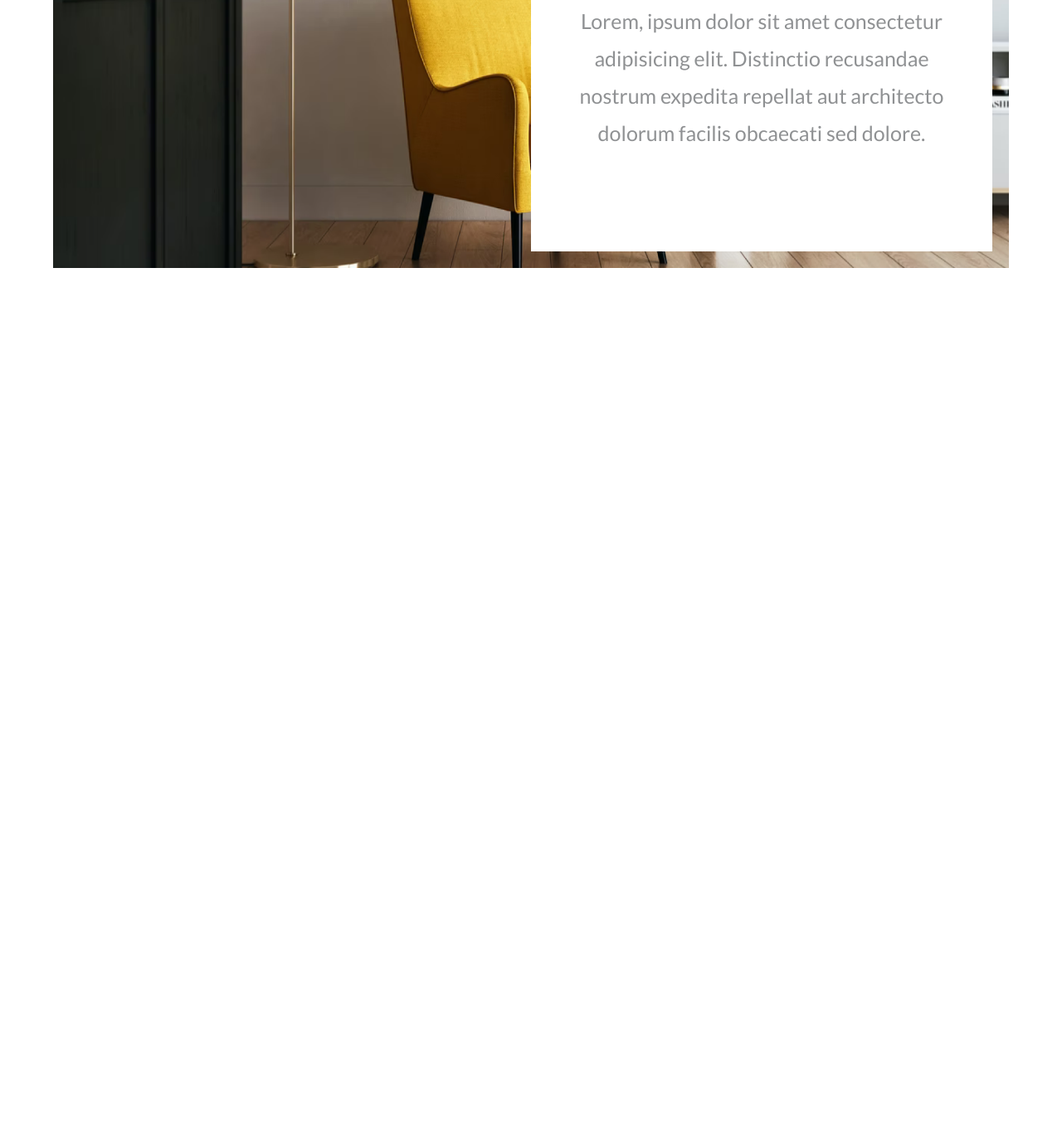
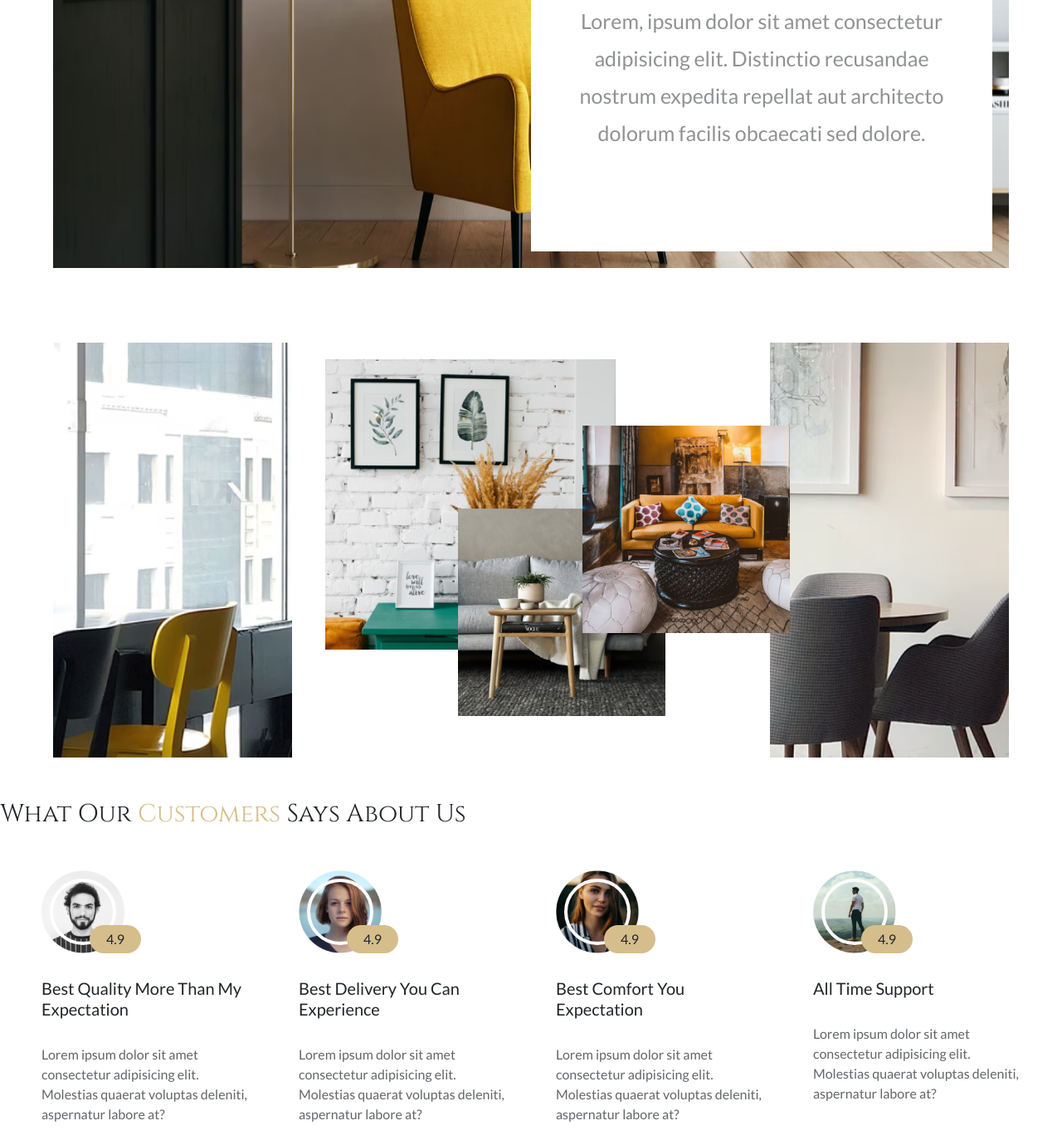
Before and after one commit to wahidrana2108/sojja_bitan, a plain HTML site: page index.html in a window 1280 px wide. Shown: the part 1723-3097 px from the top of the page at 83% size. Before the commit the page ends 2086 px from the top, so only its background shows below. Drawn offline with nearby package versions, Linux system fonts and the light colour scheme.

Commit message:
homepage done

```diff
--- a/index.html
+++ b/index.html
@@ -10,6 +10,7 @@
     <link href="https://fonts.googleapis.com/css2?family=Cinzel&family=Lato&display=swap" rel="stylesheet">
     <link rel="stylesheet" href="style/bootstrap/css/bootstrap.min.css">
     <link rel="stylesheet" href="style/css/style.css">
+    <script src="js/home.js"></script>
 
 </head>
 <body>
@@ -83,10 +84,62 @@
 
 
     <!-- image collage section -->
+    <section class="image-mid-section">
+        <div class="image-collage">
+            <div class="image-collection">
+                <img src="img/poster-1.png" class="collage-image" alt="">
+                <img src="img/poster-2.png" class="collage-image" alt="">
+                <img src="img/poster-3.png" class="collage-image" alt="">
+            </div>
+        </div>
+    </section>
+
+
+
+    <!-- review section -->
+    <section class="review-section">
+        <h1 class="section-title">what our <span>customers </span> says about us</h1>
+        <div class="review-container">
+            <div class="review-card">
+                <div class="user-dp" data-rating="4.9"><img src="img/user 1.png" alt=""></div>
+                <h2 class="review-title">best Quality more than my expectation</h2>
+                <p class="review">Lorem ipsum dolor sit amet consectetur adipisicing elit. Molestias quaerat voluptas deleniti, aspernatur labore at?</p>
+            </div>
+            <div class="review-card">
+                <div class="user-dp" data-rating="4.9"><img src="img/user 2.png" alt=""></div>
+                <h2 class="review-title">best delivery you can experience</h2>
+                <p class="review">Lorem ipsum dolor sit amet consectetur adipisicing elit. Molestias quaerat voluptas deleniti, aspernatur labore at?</p>
+            </div>
+            <div class="review-card">
+                <div class="user-dp" data-rating="4.9"><img src="img/user 3.png" alt=""></div>
+                <h2 class="review-title">best comfort you expectation</h2>
+                <p class="review">Lorem ipsum dolor sit amet consectetur adipisicing elit. Molestias quaerat voluptas deleniti, aspernatur labore at?</p>
+            </div>
+            <div class="review-card">
+                <div class="user-dp" data-rating="4.9"><img src="img/user 4.png" alt=""></div>
+                <h2 class="review-title">all time support</h2>
+                <p class="review">Lorem ipsum dolor sit amet consectetur adipisicing elit. Molestias quaerat voluptas deleniti, aspernatur labore at?</p>
+            </div>
+        </div>
+    </section>
 
 
 
 
+    <!-- end section -->
+    <div class="end-section">
+        <div class="section-item-container">
+            <img src="img/bg-3.png" class="section-bg" alt="">
+            <div class="section-info">
+                <h1 class="title"><span>Order</span><br> now</h1>
+                <p class="info">Lorem, ipsum dolor sit amet consectetur adipisicing elit. Distinctio recusandae nostrum expedita repellat aut architecto dolorum facilis obcaecati sed dolore.</p>
+            </div>
+        </div>
+    </div>
+
+
+
+    <footer>made my someone</footer>
 
 
 
--- a/js/home.js
+++ b/js/home.js
@@ -0,0 +1,5 @@
+const navbar = document.querySelector('.navbar');
+
+window.addEventListener('scroll', () =>{
+    console.log(scrollY);
+})
--- a/style/css/style.css
+++ b/style/css/style.css
@@ -211,3 +211,157 @@ body{
     margin-top: 30px;
     opacity: 0.5;
 }
+
+
+/* image collage */
+.image-mid-section{
+    width: 100%;
+    height: 600px;
+    padding: 50px 5vw;
+}
+
+.image-collage{
+    width: 100%;
+    height: 100%;
+    background: url(/img/bg-1.png);
+    background-size: cover;
+}
+
+.image-collection{
+    position: relative;
+    display: block;
+    width: 50%;
+    height: 100%;
+    background-color: #fff;
+    margin: auto;
+}
+
+.collage-image{
+    position: absolute;
+    object-fit: cover;
+    transition: 0.5s;
+}
+
+.collage-image:nth-child(1){
+    width: 350px;
+    height: 350px;
+    top: 20px;
+    left: 40px;
+}
+
+.collage-image:nth-child(2){
+    width: 250px;
+    height: 250px;
+    top: 200px;
+    left: 200px;
+}
+
+.collage-image:nth-child(3){
+    width: 250px;
+    height: 250px;
+    top: 100px;
+    left: 350px;
+}
+
+.collage-image:hover{
+    transform: translate(-10px);
+}
+
+
+/* review section */
+.review-sectionP{
+    padding: 50px 5vw;
+}
+
+.section-title span{
+    color: #d5be8b;
+}
+
+.review-container{
+    margin: 50px;
+    margin-bottom: 0px;
+    display: flex;
+    justify-content: space-between;
+}
+
+.review-card{
+    width: 250px;
+    height: auto;
+    font-family: 'lato', sans-serif;
+}
+
+.user-dp{
+    width: 100px;
+    height: 100px;
+    border-radius: 50%;
+    position: relative;
+}
+
+.user-dp img{
+    width: 100px;
+    height: 100px;
+    object-fit: cover;
+}
+
+.user-dp::before{
+    content: '';
+    position: absolute;
+    top: 10px;
+    left: 10px;
+    right: 10px;
+    bottom: 10px;
+    border: 4px solid #fff;
+    border-radius: 50%;
+}
+
+.user-dp::after{
+    content: attr(data-rating);
+    position: absolute;
+    bottom: 0;
+    right: -20px;
+    padding: 5px 20px;
+    border-radius: 20px;
+    background-color: #d5be8b;
+}
+
+
+.review-title{
+    font-size: 20px;
+    line-height: 25px;
+    margin: 30px 0;
+    text-transform: capitalize;
+}
+
+.review{
+    opacity: 0.7;
+}
+
+.end-section{
+    padding: 50px 5vw;
+}
+
+.end-section .section-item-container{
+    height: 800px;
+}
+
+.end-section .section-info{
+    margin: 0;
+}
+
+.end-section .title{
+    font-size: 100px;
+    line-height: 150px;
+    margin: 50px;
+}
+
+footer{
+    font-family: 'lato', sans-serif;
+    color: #d5be8b;
+    background-color: #190c05;
+    width: 100%;
+    height: 50px;
+    line-height: 50px;
+    text-align: center;
+    text-transform: capitalize;
+    font-size: 20px;
+}
```
